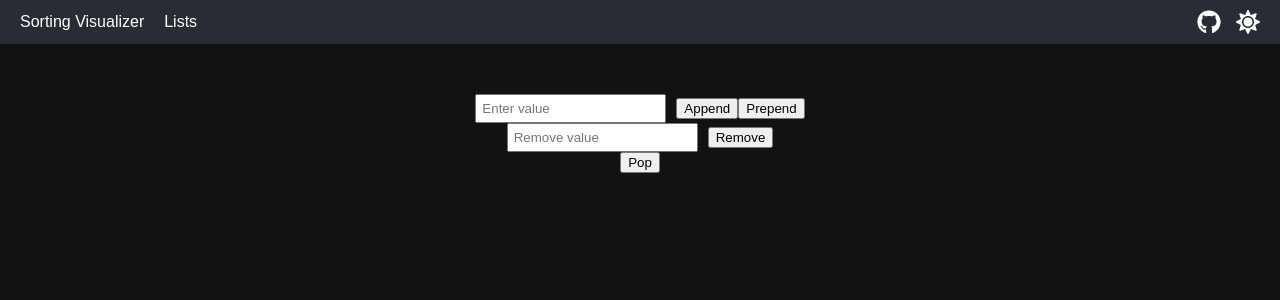
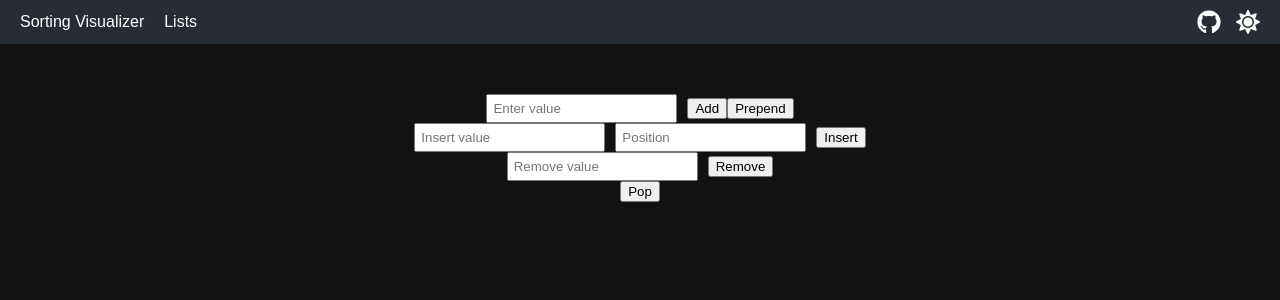
Before and after one commit to thejamesgore/comp-sci, a React (Vite) app: page /lists in a window 1280 px wide. Shown: the top 300 px of the page. Built offline with nearby package versions, Linux system fonts and the light colour scheme.

Commit message:
add: insert method to linkedlist

```diff
--- a/src/components/ListsVisualiser.jsx
+++ b/src/components/ListsVisualiser.jsx
@@ -1,3 +1,5 @@
+// src/components/ListsVisualiser.js
+
 import React, { useState } from 'react'
 import { LinkedList } from '../utils/structs'
 import './ListsVisualiser.css'
@@ -7,6 +9,8 @@ const ListsVisualiser = () => {
   const [elements, setElements] = useState([])
   const [inputValue, setInputValue] = useState('')
   const [removeValue, setRemoveValue] = useState('')
+  const [insertValue, setInsertValue] = useState('')
+  const [position, setPosition] = useState('')
 
   const addElement = () => {
     if (inputValue.trim() === '') return
@@ -20,6 +24,16 @@ const ListsVisualiser = () => {
     list.prepend(inputValue)
     setElements(list.toArray())
     setInputValue('')
+  }
+
+  const insertElement = () => {
+    if (insertValue.trim() === '' || position.trim() === '') return
+    const pos = parseInt(position, 10)
+    if (isNaN(pos) || pos < 0) return
+    list.insert(insertValue, pos)
+    setElements(list.toArray())
+    setInsertValue('')
+    setPosition('')
   }
 
   const removeElement = () => {
@@ -45,9 +59,23 @@ const ListsVisualiser = () => {
           onChange={(e) => setInputValue(e.target.value)}
           placeholder="Enter value"
         />
-        <button onClick={addElement}>Append</button>
-        <button onClick={prependElement}>Prepend</button>{' '}
-        {/* Button for prepend */}
+        <button onClick={addElement}>Add</button>
+        <button onClick={prependElement}>Prepend</button>
+      </div>
+      <div>
+        <input
+          type="text"
+          value={insertValue}
+          onChange={(e) => setInsertValue(e.target.value)}
+          placeholder="Insert value"
+        />
+        <input
+          type="text"
+          value={position}
+          onChange={(e) => setPosition(e.target.value)}
+          placeholder="Position"
+        />
+        <button onClick={insertElement}>Insert</button>
       </div>
       <div>
         <input
--- a/src/utils/structs.js
+++ b/src/utils/structs.js
@@ -94,12 +94,35 @@ class LinkedList {
     return poppedNode
   }
 
-  insert(value) {
-    if (!this.head) {
-      return null
+  insert(value, position) {
+    if (position < 0) {
+      throw new Error('Position must be a non-negative integer.')
     }
 
-    if (!this.head.next) {
+    const newNode = new Node(value)
+
+    if (position === 0) {
+      return this.prepend(value)
+    }
+
+    let current = this.head
+    let previous = null
+    let index = 0
+
+    while (current && index < position) {
+      previous = current
+      current = current.next
+      index++
+    }
+
+    if (index === position) {
+      newNode.next = current
+      if (previous) {
+        previous.next = newNode
+      }
+      return newNode
+    } else {
+      throw new Error('Position out of bounds.')
     }
   }
 }
```
